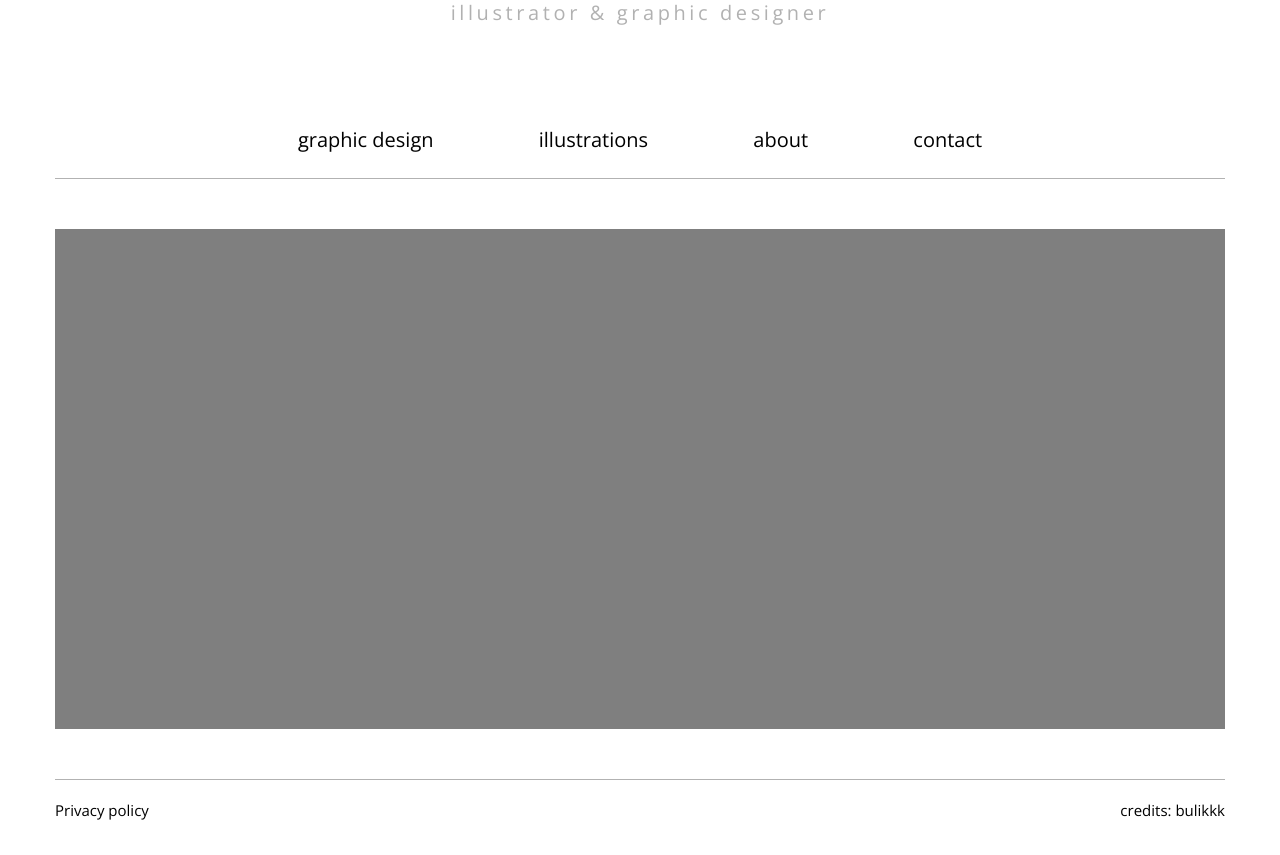
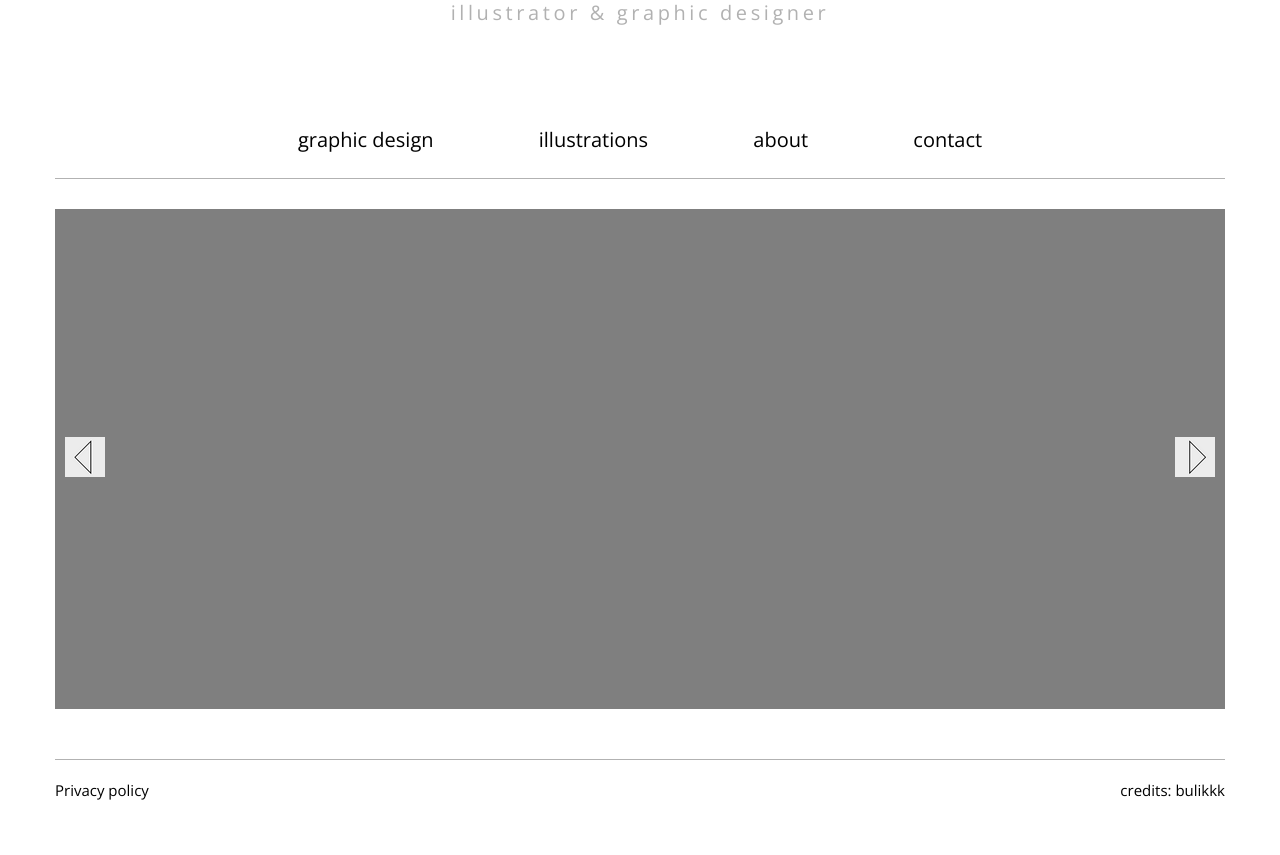
Before and after one commit to bulikkk/DanaPage, a Django app: page / in a window 1280 px wide. Shown: the part 255-1110 px from the top of the page. After the commit the page ends 1055 px from the top, so only its background shows below. Run offline with Django 3.2, Linux system fonts and the light colour scheme.

Commit message:
new element - container for banners

```diff
--- a/dana/app_dana/static/css/style.css
+++ b/dana/app_dana/static/css/style.css
@@ -78,9 +78,25 @@ body {
   height: 500px;
   margin-left: auto;
   margin-right: auto;
-  margin-top: 50px;
+  margin-top: 30px;
   margin-bottom: 50px;
   background-color: rgba(0,0,0,0.5);
+}
+
+.next-prev {
+  position: absolute;
+  width: 100%;
+  top: 228px;
+}
+
+.prev {
+  position: absolute;
+  left: 10px;
+}
+
+.next {
+  position: absolute;
+  right: 10px;
 }
 
 
--- a/dana/app_dana/templates/app_dana/main.html
+++ b/dana/app_dana/templates/app_dana/main.html
@@ -28,6 +28,10 @@
     </div>
 
     <div class="slide-container">
+      <div class="next-prev">
+        <a class="prev" href="#"><img src="{% static '/prev.png' %}" alt="Previouse slide"></a>
+        <a class="next" href="#"><img src="{% static '/next.png' %}" alt="Next slide"></a>
+      </div>
 
     </div>
 
```
Also changed, not shown: dana/app_dana/static/next.png (added), dana/app_dana/static/prev.png (added).
